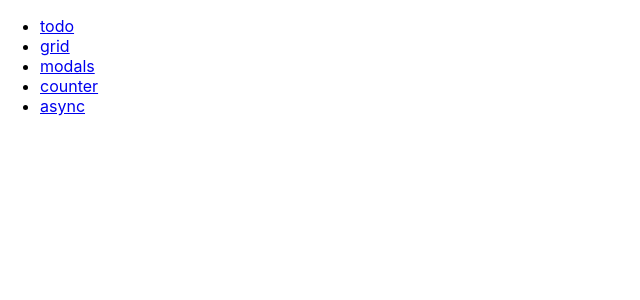
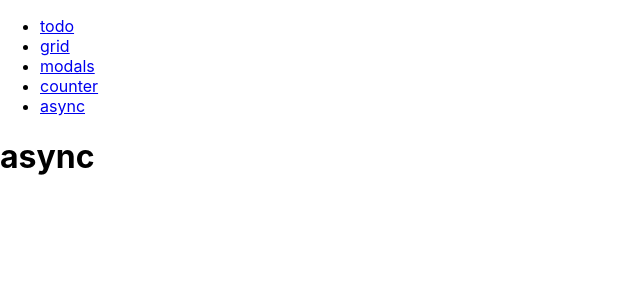
Before and after one commit to dev-song/apps-combo-react, a React (Create React App) app: page /async in a window 1280 px wide. Shown: the top 300 px of the page, without its empty margins (0-640 px from the left). Built offline with nearby package versions, Linux system fonts and the light colour scheme.

Commit message:
Feat: render corresponding component

```diff
--- a/src/App.js
+++ b/src/App.js
@@ -1,4 +1,5 @@
 import React from 'react';
+import { Route, Switch, useParams } from 'react-router-dom';
 
 import Navigation from './components/Navigation';
 import Todo from './components/Todo';
@@ -26,8 +27,26 @@ function App() {
   return (
     <div className="App">
       <Navigation apps={apps} />
+      <main>
+        <Route path='/:appName'>
+          <Title />
+        </Route>
+
+        <Switch>
+          {apps.map(({ name, component }, index) => (
+            <Route path={`/${name}`} key={index}>
+              {component}
+            </Route>
+          ))}
+        </Switch>
+      </main>
     </div>
   );
 }
 
+function Title() {
+  let { appName } = useParams();
+  return <h1 className='app__title'>{appName}</h1>;
+}
+
 export default App;
```
